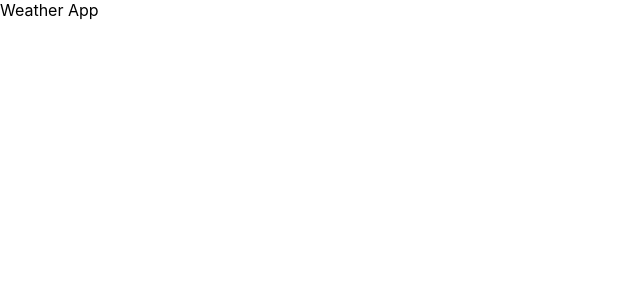
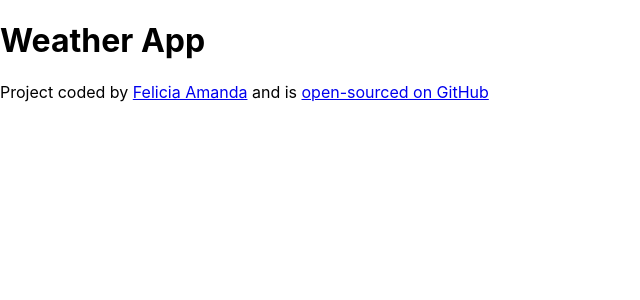
Before and after one commit to famanda/weather-react-app, a React (Create React App) app: page / in a window 1280 px wide. Shown: the top 300 px of the page, without its empty margins (0-640 px from the left). Built offline with nearby package versions, Linux system fonts and the light colour scheme.

Commit message:
Added footer on App.js

```diff
--- a/src/App.js
+++ b/src/App.js
@@ -1,12 +1,15 @@
 import React from 'react';
 import './App.css';
 
-function App() {
+export default function App() {
   return (
     <div className="App">
-      Weather App
+      <h1>Weather App</h1>
+      <footer>
+        Project coded by <a href="https://www.linkedin.com/in/feliciaamanda" target="_blank">Felicia Amanda</a>
+        {""} and is {""}
+      <a href="https://github.com/famanda/weather-react-app" target="_blank">open-sourced on GitHub</a>
+      </footer>
     </div>
   );
 }
-
-export default App;
```
